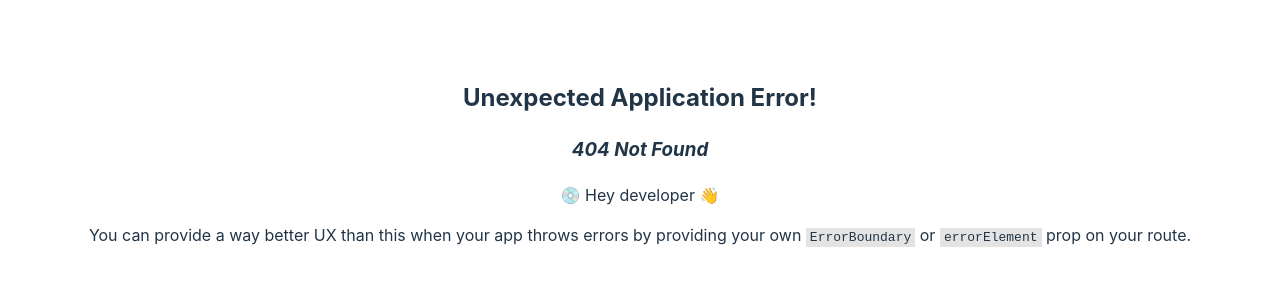
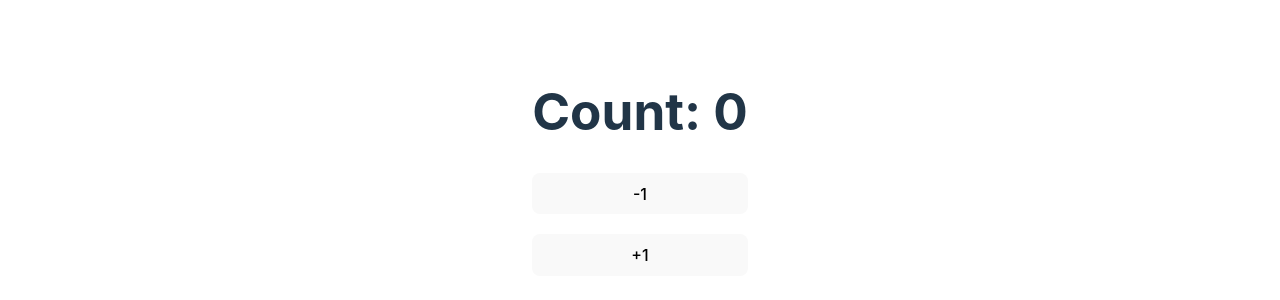
Before and after one commit to d3george/learn-react-hooks, a React (Vite) app: page /useEffect in a window 1280 px wide. Before the commit this address had no page. Shown: the part 238-538 px from the top of the page. Built offline with nearby package versions, Linux system fonts and the light colour scheme.

Commit message:
useEffect demom

```diff
--- a/src/App.tsx
+++ b/src/App.tsx
@@ -18,8 +18,9 @@ function App() {
       <h1>Learn React Hooks</h1>
 
       <div style={{display: 'flex', flexDirection: 'column'}}>
+        <Link to="useState">useState</Link>
+        <Link to="useEffect">useEffect</Link>
         <Link to="useLayoutEffect">useLayoutEffect</Link>
-        <Link to="useState">useState</Link>
       </div>
     </>
   )
--- /dev/null
+++ b/src/hooks/builtin/useEffect-demo.tsx
@@ -0,0 +1,49 @@
+import { useEffect, useState } from "react"
+
+export default function UseStateDemo () {
+  const [count, setCount] = useState(0)
+
+  /**
+   *  依赖数组为空时
+   *  1. 首次渲染(mount)时执行setup
+   *  2. 卸载(unmount)时执行 cleanup
+   */
+  useEffect(() => {
+    console.log('mount...')
+
+    return () => {
+      console.log('unmount...')
+    }
+  }, [])
+
+  /**
+   * 依赖数组不为空时
+   * 1. 首次渲染(mount)时执行setup
+   * 2. count由 1->2 时
+   *    2.1 执行 cleanup, 此时访问count为旧值1
+   *    2.2 执行 setup, 此时访问count为新值2
+   * 3. 后续count更新流程与2相同
+   * 4. 卸载(unmount)时执行 cleanup
+   */
+  useEffect(() => {
+    // SetUp: The code that we want to run
+    console.log('The count is:', count)
+
+    // CleanUp: Optional return function
+    return () => {
+      console.log('clean up...:', count)
+    }
+  }, [count]) // The dependency array
+
+  return (
+    <div>
+      <h1>Count: {count}</h1>
+
+      <div style={{display: 'flex', flexDirection:"column", gap: 20}}>
+        <button onClick={() => setCount(count - 1)}> -1</button>
+        <button onClick={() => setCount(count + 1)}> +1</button>
+      </div>
+
+    </div>
+  )
+}
--- a/src/main.tsx
+++ b/src/main.tsx
@@ -5,6 +5,7 @@ import { createBrowserRouter, RouterProvider } from "react-router-dom";
 
 import {UseLayoutEffectDemo1, UseLayoutEffectDemo2} from './hooks/builtin/useLayoutEffect-demo.tsx'
 import UseStateDemo from './hooks/builtin/useState-demo.tsx'
+import UseEffectDemo from './hooks/builtin/useEffect-demo.tsx'
 const router = createBrowserRouter([
   {
     path: "/",
@@ -24,6 +25,12 @@ const router = createBrowserRouter([
     element: (
       <UseStateDemo />
     )
+  },
+  {
+    path: 'useEffect',
+    element: (
+      <UseEffectDemo  />
+    )
   }
 ]);
 ReactDOM.createRoot(document.getElementById('root')!).render(
```
